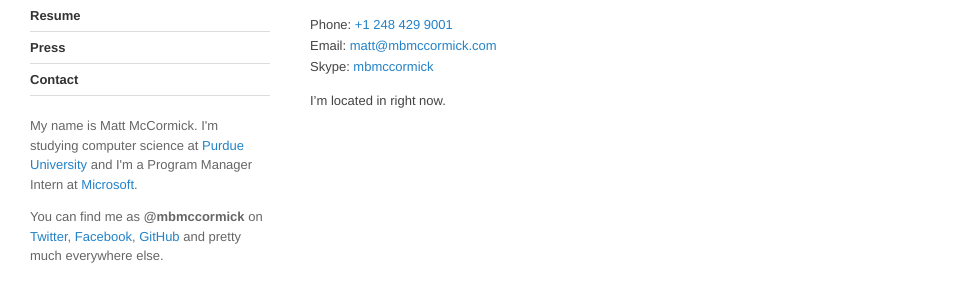
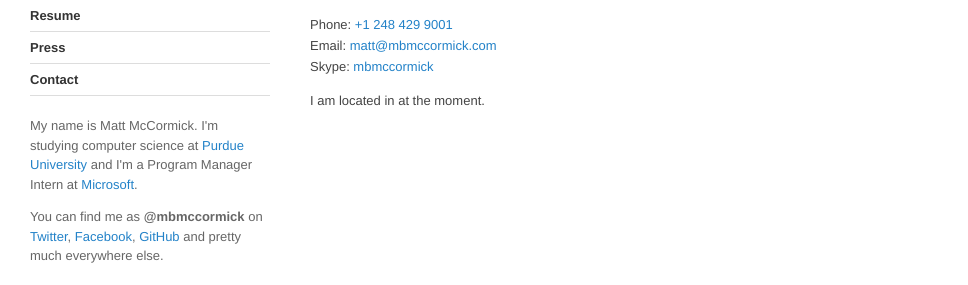
Before and after one commit to mbmccormick/mbmccormick.github.io, a Jekyll site: the page built from contact/index.md, in a window 1280 px wide. Shown: the part 171-456 px from the top of the page, without its empty margins (0-968 px from the left). Built offline with Jekyll 4.4.1, drawn with Linux system fonts in a browser that asks for light colours; Markdown is read by kramdown in place of the engine named in the settings.

Commit message:
Update contact/index.md

```diff
--- a/contact/index.md
+++ b/contact/index.md
@@ -11,7 +11,7 @@ Phone: <a href="tel:12484299001">+1 248 429 9001</a>
 Email: <a href="mailto:matt@mbmccormick.com">matt@mbmccormick.com</a>
 Skype: <a href="skype:mbmccormick?call">mbmccormick</a>
 
-I’m located in <span id="foursquare"></span> right now.
+I am located in <span id="foursquare"></span> at the moment.
 
 <script type="text/javascript">
     $.get("http://archive.mbmccormick.com/labs/foursquare.php", function(data) {
```
